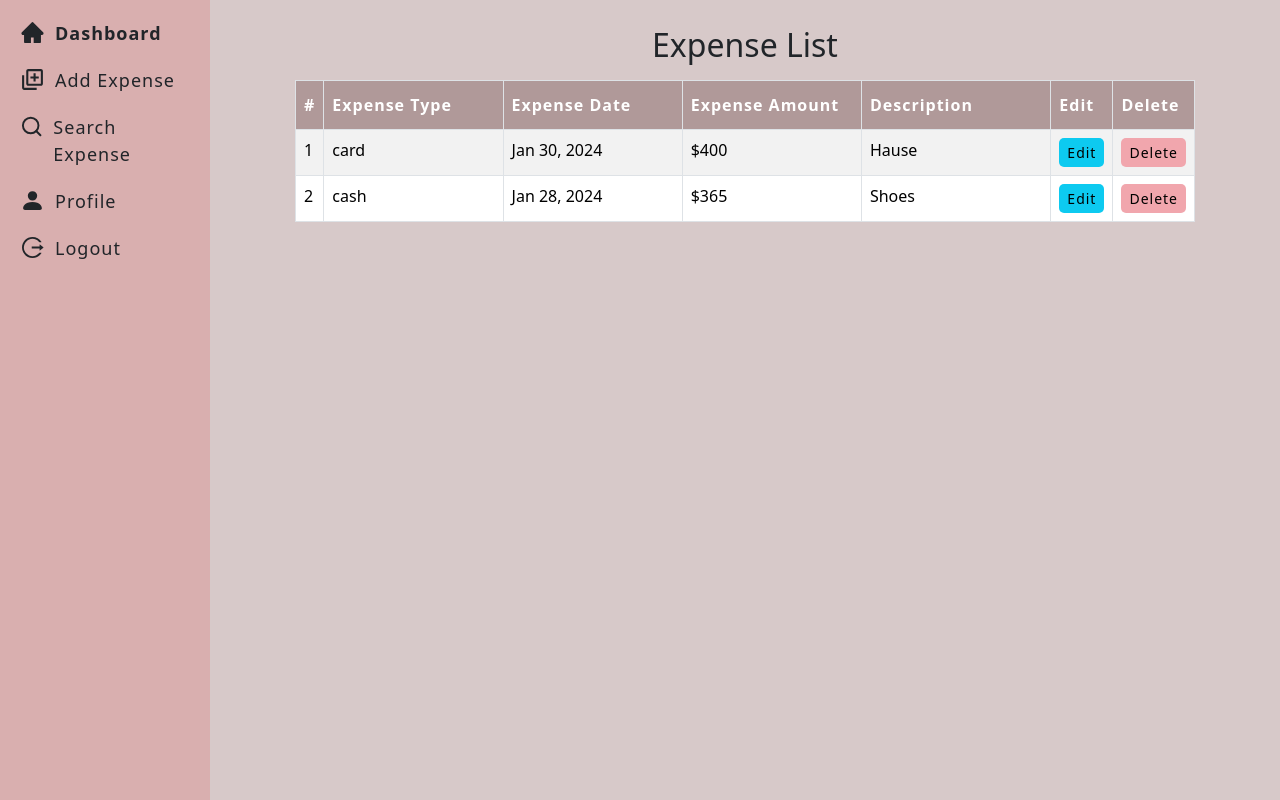
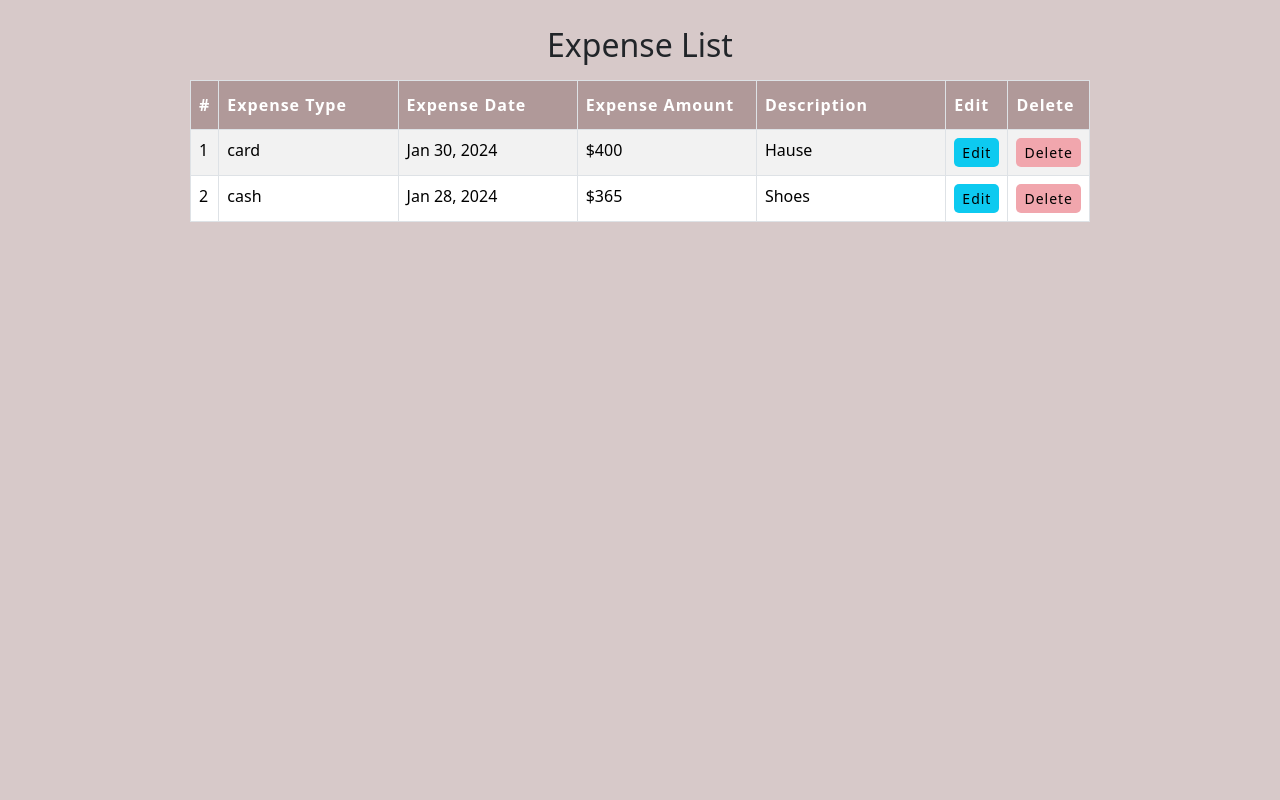
Before and after one commit to Balikuddembe/expense-manager-app-react-typescript, a React (Vite) app: page / in a window 1280 px wide. Built offline with nearby package versions, Linux system fonts and the light colour scheme; data requests are answered from the project's data file.

Commit message:
pass isLoggedIn prop

```diff
--- a/src/components/Layout.tsx
+++ b/src/components/Layout.tsx
@@ -1,18 +1,21 @@
-import React, { FC } from 'react'
-import Sidebar from './Sidebar/Sidebar'
+import React, { FC } from "react";
+import Sidebar from "./Sidebar/Sidebar";
 interface LayoutProps {
-    children: React.ReactNode;
+  children: React.ReactNode;
+  isLoggedIn: boolean;
 }
 
-const Layout: FC<LayoutProps> = ({children}) => {
+const Layout: FC<LayoutProps> = ({ children, isLoggedIn }) => {
   return (
-    <div className='main'>
-    <div className='left'>
-        <Sidebar />
-    </div>
-    <div className='right'>{children}</div>
+    <div className="main">
+      {isLoggedIn && (
+        <div className="left">
+          <Sidebar />
+        </div>
+      )}
+      <div className="right">{children}</div>
     </div>
   );
 };
 
-export default Layout
+export default Layout;
```
